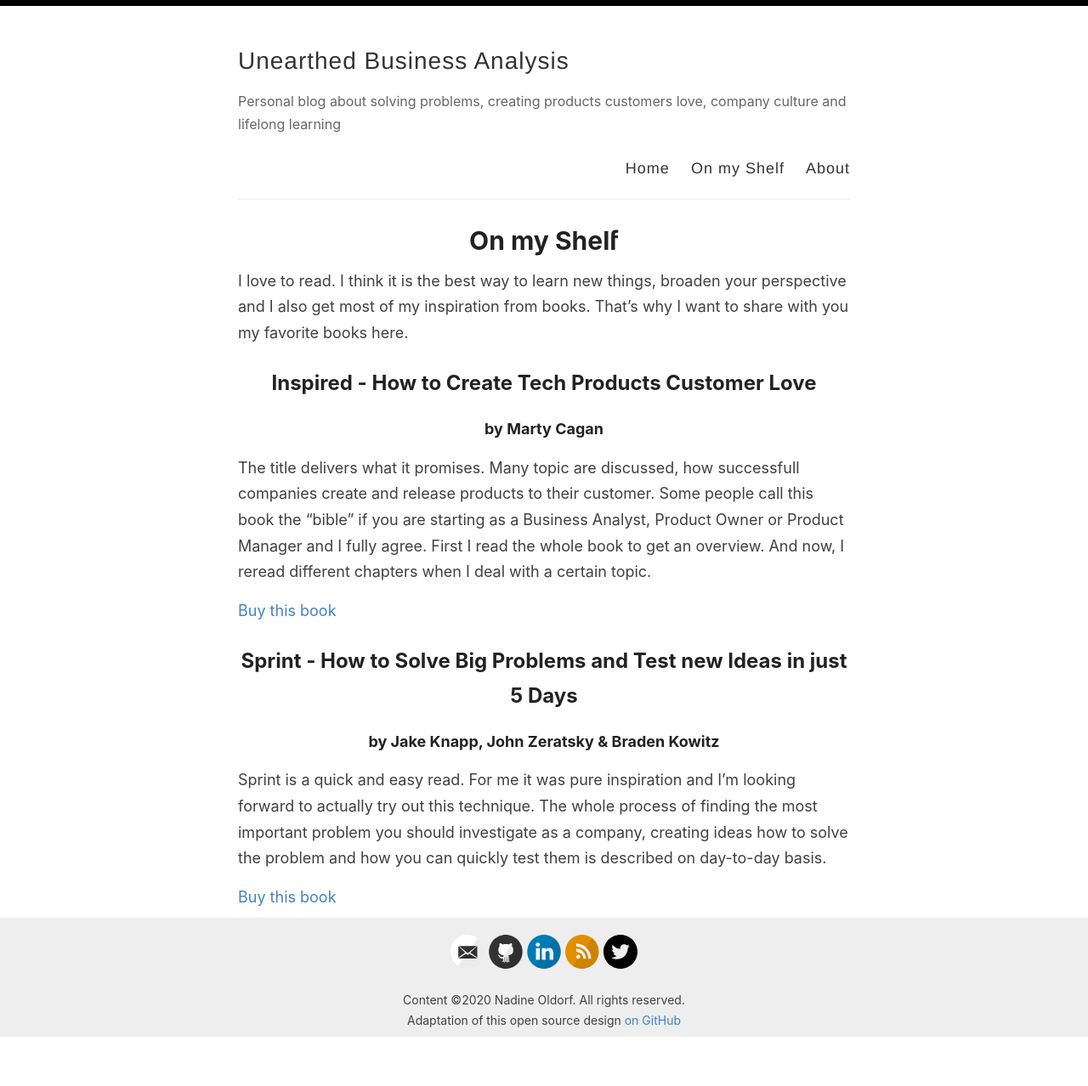
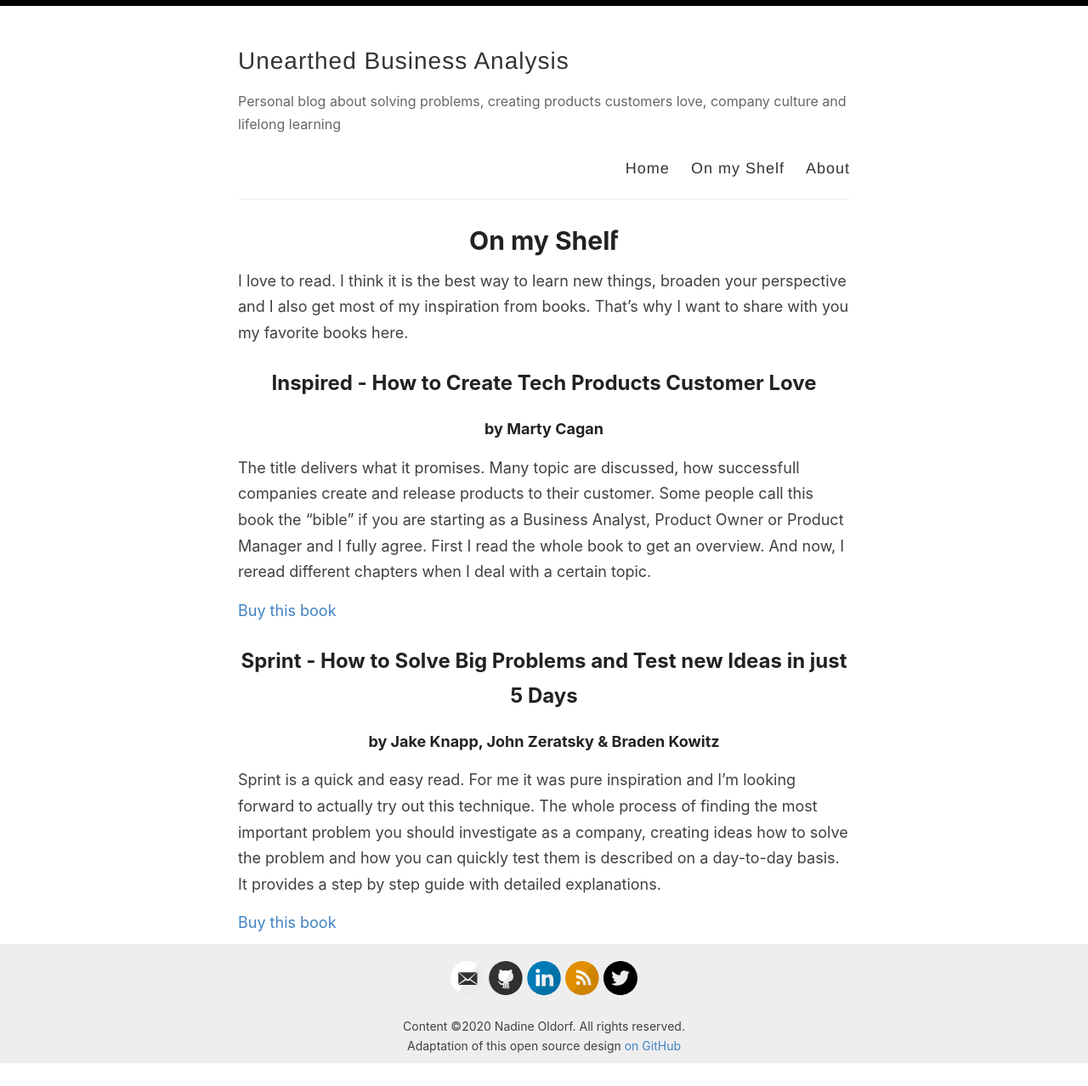
Before and after one commit to noldorf/unearthedBA, a Jekyll site: the page built from _pages/onmyshelf.md, in a window 1280 px wide. Shown: the whole page at 85% size. Built offline with Jekyll 4.4.1, drawn with Linux system fonts in a browser that asks for light colours; before the commit the page ends 1248 px from its top, so only the background shows below that.

Commit message:
On my Shelf page - Added additional sentence

```diff
--- a/_pages/onmyshelf.md
+++ b/_pages/onmyshelf.md
@@ -18,6 +18,6 @@
 
 ## Sprint - How to Solve Big Problems and Test new Ideas in just 5 Days
 ###### by Jake Knapp, John Zeratsky & Braden Kowitz
-Sprint is a quick and easy read. For me it was pure inspiration and I'm looking forward to actually try out this technique. The whole process of finding the most important problem you should investigate as a company, creating ideas how to solve the problem and how you can quickly test them is described on day-to-day basis.
+Sprint is a quick and easy read. For me it was pure inspiration and I'm looking forward to actually try out this technique. The whole process of finding the most important problem you should investigate as a company, creating ideas how to solve the problem and how you can quickly test them is described on a day-to-day basis. It provides a step by step guide with detailed explanations.
 
 [Buy this book](https://www.amazon.com/gp/product/150112174X/ref=as_li_qf_asin_il_tl?ie=UTF8&tag=thepmlibrar0f-20&creative=9325&linkCode=as2&creativeASIN=150112174X&linkId=cea4360bfca26b0d6ae0ffe465bf03d4)
```
